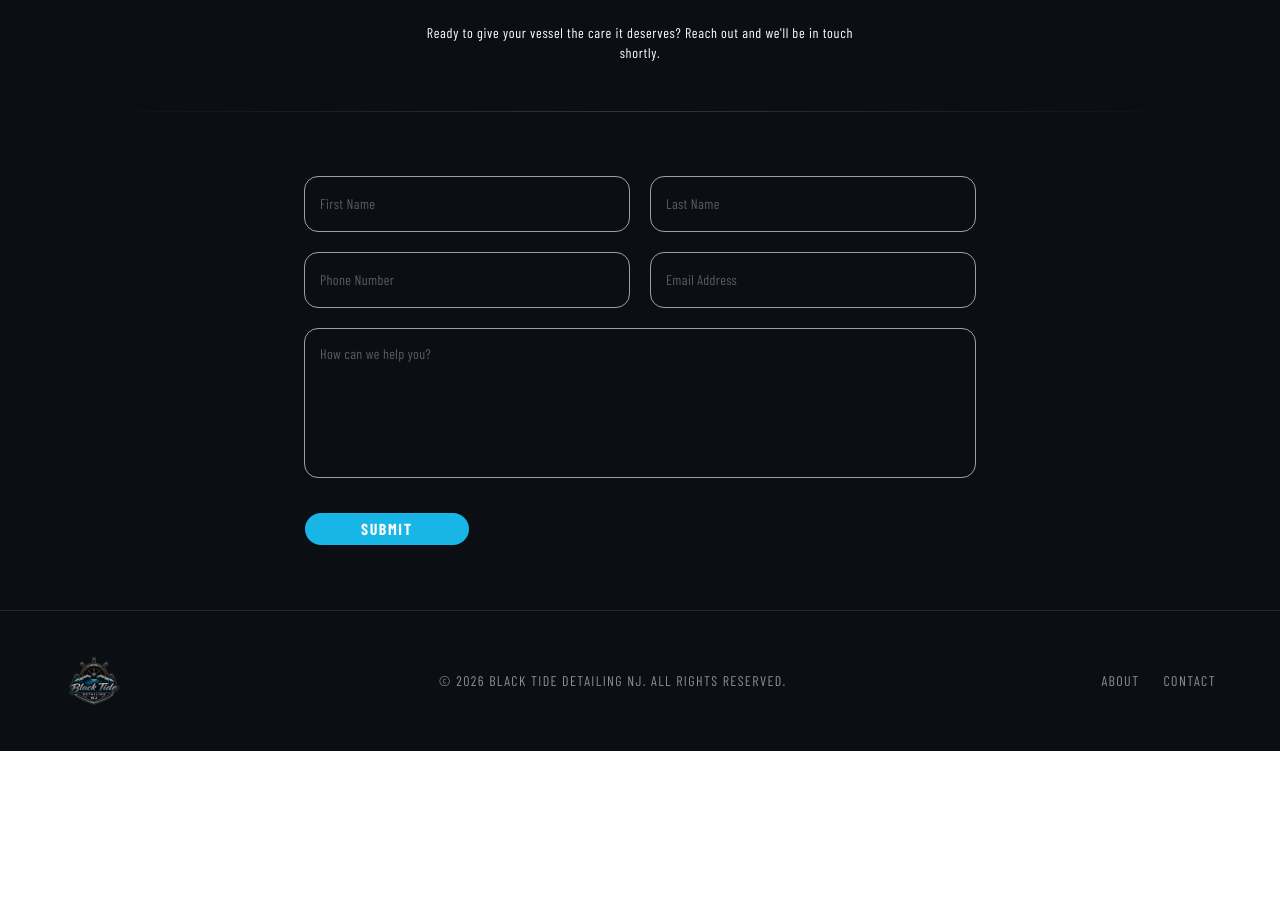
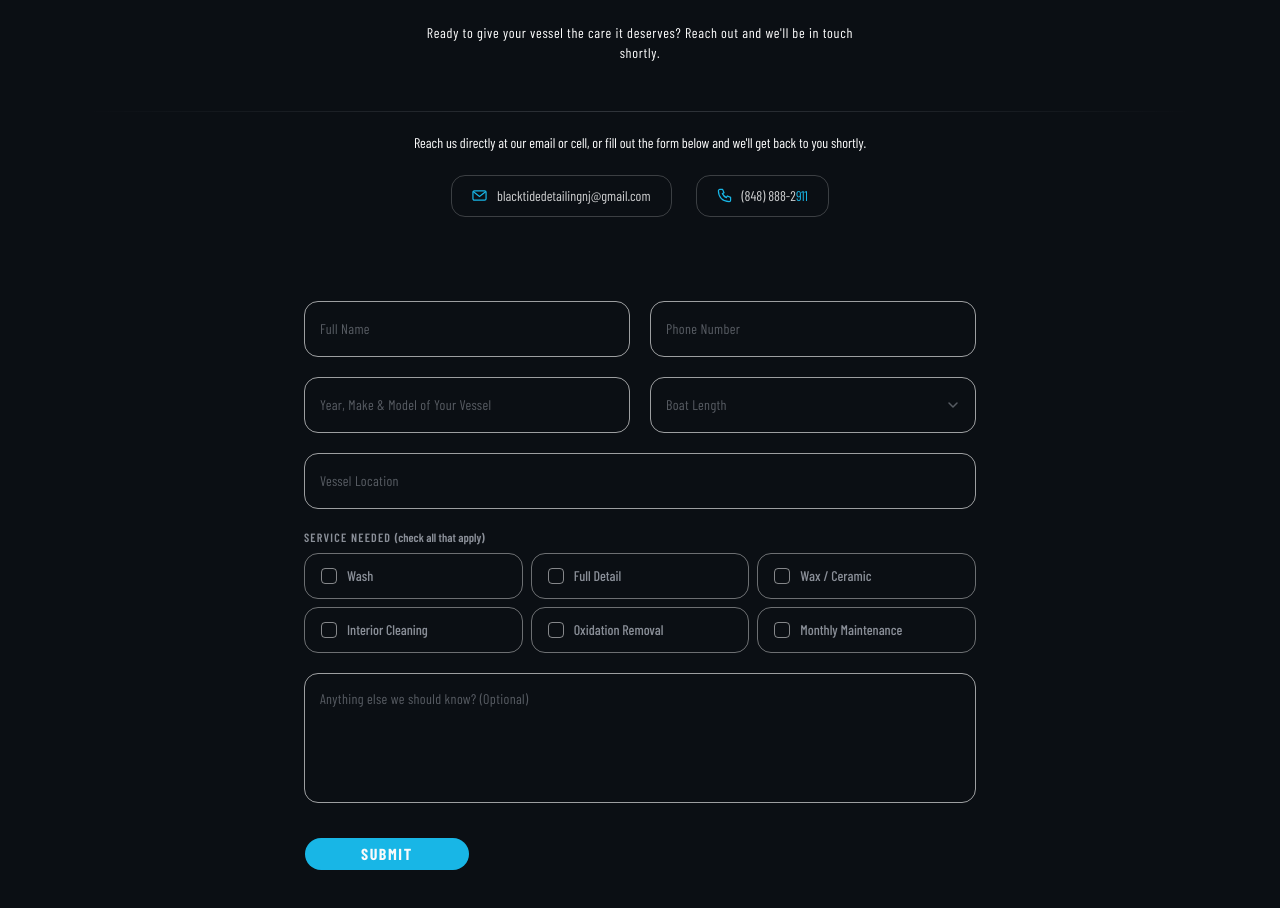
Before and after one commit to blacktidedetailingnj/Black-Tide-Detailing-NJ, a Next.js app in the folder my-app/: page /contact in a window 1280 px wide. Shown: the part 400-1308 px from the top of the page. Before the commit the page ends 1151 px from the top, so only its background shows below. Built offline with nearby package versions, Linux system fonts and the light colour scheme; a web font is replaced by a local one.

Commit message:
updated contact page

```diff
--- a/my-app/app/contact/page.tsx
+++ b/my-app/app/contact/page.tsx
@@ -6,21 +6,46 @@ import NavBar from "@/components/layout/NavBar";
 import Footer from "@/components/layout/Footer";
 import FormField from "@/components/ui/FormField";
 import AppButton from "@/components/ui/AppButton";
+import ServiceButton from "@/components/ui/ServiceButton";
+import SelectField from "@/components/ui/SelectField";
 import Image from "next/image";
 
+const SERVICES = [
+  "Wash",
+  "Full Detail",
+  "Wax / Ceramic",
+  "Interior Cleaning",
+  "Oxidation Removal",
+  "Monthly Maintenance",
+];
+
+const BOAT_SIZES = [
+  "Under 20 ft",
+  "20-24 ft",
+  "25-29 ft",
+  "30-34 ft",
+  "35-39 ft",
+  "40-49 ft",
+  "50+ ft"
+];
+
 interface FormData {
-  firstName: string;
-  lastName: string;
+  fullName: string;
   phone: string;
-  email: string;
+  vesselInfo: string;
+  boatSize: string;
+  vesselLocation: string;
+  services: string[];
   message: string;
 }
 
 interface FormErrors {
-  firstName?: string;
-  lastName?: string;
+  fullName?: string;
   phone?: string;
-  email?: string;
+  vesselInfo?: string;
+  boatSize?: string;
+  vesselLocation?: string;
+  services?: string;
   message?: string;
 }
 
@@ -29,16 +54,10 @@ type SubmitStatus = "idle" | "loading" | "success" | "error";
 function validate(data: FormData): FormErrors {
   const errors: FormErrors = {};
 
-  if (!data.firstName.trim()) {
-    errors.firstName = "First name is required.";
-  } else if (data.firstName.trim().length < 2) {
-    errors.firstName = "Must be at least 2 characters.";
-  }
-
-  if (!data.lastName.trim()) {
-    errors.lastName = "Last name is required.";
-  } else if (data.lastName.trim().length < 2) {
-    errors.lastName = "Must be at least 2 characters.";
+  if (!data.fullName.trim()) {
+    errors.fullName = "Full name is required.";
+  } else if (data.fullName.trim().length < 2) {
+    errors.fullName = "Must be at least 2 characters.";
   }
 
   if (!data.phone.trim()) {
@@ -47,16 +66,20 @@ function validate(data: FormData): FormErrors {
     errors.phone = "Enter a valid phone number.";
   }
 
-  if (!data.email.trim()) {
-    errors.email = "Email address is required.";
-  } else if (!/^[^\s@]+@[^\s@]+\.[^\s@]+$/.test(data.email.trim())) {
-    errors.email = "Enter a valid email address.";
+  if (!data.vesselInfo.trim()) {
+    errors.vesselInfo = "Year, make & model is required.";
   }
 
-  if (!data.message.trim()) {
-    errors.message = "A message is required.";
-  } else if (data.message.trim().length < 10) {
-    errors.message = "Message must be at least 10 characters.";
+  if (!data.boatSize) {
+    errors.boatSize = "Please select a boat length.";
+  }
+
+  if (!data.vesselLocation.trim()) {
+    errors.vesselLocation = "Vessel location is required.";
+  }
+
+  if (data.services.length === 0) {
+    errors.services = "Please select at least one service.";
   }
 
   return errors;
@@ -64,10 +87,12 @@ function validate(data: FormData): FormErrors {
 
 export default function ContactPage() {
   const [formData, setFormData] = useState<FormData>({
-    firstName: "",
-    lastName: "",
+    fullName: "",
     phone: "",
-    email: "",
+    vesselInfo: "",
+    boatSize: "",
+    vesselLocation: "",
+    services: [],
     message: "",
   });
   const [errors, setErrors] = useState<FormErrors>({});
@@ -79,11 +104,23 @@ export default function ContactPage() {
   ) => {
     const value = e.target.value;
     setFormData((prev) => ({ ...prev, [field]: value }));
-    // Re-validate on change if field has been touched
     if (touched[field]) {
       const newErrors = validate({ ...formData, [field]: value });
       setErrors((prev) => ({ ...prev, [field]: newErrors[field] }));
     }
+  };
+
+  const handleServiceToggle = (service: string) => {
+    setFormData((prev) => {
+      const updated = prev.services.includes(service)
+        ? prev.services.filter((s) => s !== service)
+        : [...prev.services, service];
+      if (touched.services) {
+        const newErrors = validate({ ...prev, services: updated });
+        setErrors((e) => ({ ...e, services: newErrors.services }));
+      }
+      return { ...prev, services: updated };
+    });
   };
 
   const handleBlur = (field: keyof FormData) => () => {
@@ -94,9 +131,10 @@ export default function ContactPage() {
 
   const handleSubmit = async (e: React.FormEvent) => {
     e.preventDefault();
-
-    // Touch all fields
-    setTouched({ firstName: true, lastName: true, phone: true, email: true, message: true });
+    setTouched({
+      fullName: true, phone: true, vesselInfo: true,
+      boatSize: true, vesselLocation: true, services: true, message: true,
+    });
 
     const validationErrors = validate(formData);
     setErrors(validationErrors);
@@ -114,7 +152,10 @@ export default function ContactPage() {
 
       if (res.ok) {
         setSubmitStatus("success");
-        setFormData({ firstName: "", lastName: "", phone: "", email: "", message: "" });
+        setFormData({
+          fullName: "", phone: "", vesselInfo: "",
+          boatSize: "", vesselLocation: "", services: [], message: "",
+        });
         setTouched({});
         setErrors({});
       } else {
@@ -132,13 +173,13 @@ export default function ContactPage() {
       {/* Page hero */}
       <section className="pt-16 pb-12 px-6 text-center">
         <Link href="/">
-            <Image
+          <Image
             src="/logo.png"
             alt="Black Tide Detailing NJ"
             width={350}
             height={350}
-            className="object-contain mx-auto mb-6 drop-shadow-2xl w-40 h-40 sm:w-52 sm:h-52 md:w-[220px] md:h-[220px]"
-            />
+            className="object-contain mx-auto mb-6 drop-shadow-2xl w-40 h-40 sm:w-52 sm:h-52 md:w-[220px] md:h-[220px] cursor-pointer"
+          />
         </Link>
         <p
           className="text-metallic uppercase flex items-center justify-center gap-2 mb-4"
@@ -166,6 +207,40 @@ export default function ContactPage() {
         <div className="h-px bg-gradient-to-r from-transparent via-metallic/30 to-transparent" />
       </div>
 
+      {/* Contact info */}
+      <section className="py-5 px-6">
+        <div className="max-w-2xl mx-auto text-center flex flex-col items-center gap-5">
+          <p className="text-white text-sm leading-relaxed">
+            Reach us directly at our email or cell, or fill out the form below and we&apos;ll get back to you shortly.
+          </p>
+          <div className="flex flex-col sm:flex-row gap-3 sm:gap-6">
+            <a
+              href="mailto:blacktidedetailingnj@gmail.com"
+              className="flex items-center gap-2.5 px-5 py-2.5 rounded-xl border border-white/20 hover:border-glow/50 hover:bg-glow/5 transition-all duration-200 group"
+            >
+              <svg width="15" height="15" viewBox="0 0 16 16" fill="none" className="shrink-0 text-glow">
+                <rect x="1" y="3" width="14" height="10" rx="1.5" stroke="currentColor" strokeWidth="1.3" />
+                <path d="M1.5 4l6.5 5 6.5-5" stroke="currentColor" strokeWidth="1.3" strokeLinecap="round" />
+              </svg>
+              <span className="text-sm text-white/80 group-hover:text-white transition-colors">
+                blacktidedetailingnj@gmail.com
+              </span>
+            </a>
+            <a
+              href="tel:+18488882911"
+              className="flex items-center gap-2.5 px-5 py-2.5 rounded-xl border border-white/20 hover:border-glow/50 hover:bg-glow/5 transition-all duration-200 group"
+            >
+              <svg width="15" height="15" viewBox="0 0 16 16" fill="none" className="shrink-0 text-glow">
+                <path d="M3 1.5h3l1.5 3.5-1.75 1a8.5 8.5 0 004.25 4.25l1-1.75L14.5 10v3A1.5 1.5 0 0113 14.5C6.1 14.5 1.5 9.9 1.5 3A1.5 1.5 0 013 1.5z" stroke="currentColor" strokeWidth="1.3" strokeLinecap="round" strokeLinejoin="round" />
+              </svg>
+              <span className="text-sm">
+                <span className="text-white/80 group-hover:text-white transition-colors">(848) 888-2</span><span className="text-glow">911</span>
+              </span>
+            </a>
+          </div>
+        </div>
+      </section>
+
       {/* Form section */}
       <section className="py-16 px-6">
         <div className="max-w-2xl mx-auto">
@@ -179,9 +254,9 @@ export default function ContactPage() {
                 </svg>
               </div>
               <div>
-                <p className="font-bold tracking-wider uppercase text-sm text-glow">Message Sent!</p>
-                <p className="text-metallic text-sm mt-1 tracking-wide">
-                  Thanks for reaching out. We&apos;ll get back to you within 24 hours.
+                <p className="font-bold tracking-wider uppercase text-sm text-glow">Request Received!</p>
+                <p className="text-metallic text-sm mt-1 leading-relaxed tracking-wide">
+                  Thank you for considering our services. We appreciate your interest and the opportunity to assist you. A member of our mobile detailing team will review your request and contact you shortly to discuss scheduling and availability.
                 </p>
               </div>
             </div>
@@ -199,7 +274,7 @@ export default function ContactPage() {
               <div>
                 <p className="font-bold tracking-wider uppercase text-sm text-red-400">Something went wrong</p>
                 <p className="text-metallic text-sm mt-1 tracking-wide">
-                  Please try again or email us directly.
+                  Please try again or contact us directly.
                 </p>
               </div>
             </div>
@@ -207,32 +282,18 @@ export default function ContactPage() {
 
           <form onSubmit={handleSubmit} noValidate className="flex flex-col gap-5">
 
-            {/* Name row */}
-            <div className="grid grid-cols-1 sm:grid-cols-2 gap-5">
+            {/* Full Name + Phone */}
+            <div className="grid grid-cols-1 sm:grid-cols-2 gap-5 items-start">
               <FormField
-                label="First Name"
-                id="firstName"
+                label="Full Name"
+                id="fullName"
                 type="text"
-                autoComplete="given-name"
-                value={formData.firstName}
-                onChange={handleChange("firstName")}
-                onBlur={handleBlur("firstName")}
-                error={touched.firstName ? errors.firstName : undefined}
+                autoComplete="name"
+                value={formData.fullName}
+                onChange={handleChange("fullName")}
+                onBlur={handleBlur("fullName")}
+                error={touched.fullName ? errors.fullName : undefined}
               />
-              <FormField
-                label="Last Name"
-                id="lastName"
-                type="text"
-                autoComplete="family-name"
-                value={formData.lastName}
-                onChange={handleChange("lastName")}
-                onBlur={handleBlur("lastName")}
-                error={touched.lastName ? errors.lastName : undefined}
-              />
-            </div>
-
-            {/* Phone + Email row */}
-            <div className="grid grid-cols-1 sm:grid-cols-2 gap-5">
               <FormField
                 label="Phone Number"
                 id="phone"
@@ -243,28 +304,78 @@ export default function ContactPage() {
                 onBlur={handleBlur("phone")}
                 error={touched.phone ? errors.phone : undefined}
               />
+            </div>
+
+            {/* Year, Make & Model + Boat Length */}
+            <div className="grid grid-cols-1 sm:grid-cols-2 gap-5 items-start">
               <FormField
-                label="Email Address"
-                id="email"
-                type="email"
-                autoComplete="email"
-                value={formData.email}
-                onChange={handleChange("email")}
-                onBlur={handleBlur("email")}
-                error={touched.email ? errors.email : undefined}
+                label="Year, Make & Model of Your Vessel"
+                id="vesselInfo"
+                type="text"
+                placeholder="e.g. 2018 Sea Ray 270"
+                value={formData.vesselInfo}
+                onChange={handleChange("vesselInfo")}
+                onBlur={handleBlur("vesselInfo")}
+                error={touched.vesselInfo ? errors.vesselInfo : undefined}
               />
+              <SelectField
+                id="boatSize"
+                label="Boat Length"
+                value={formData.boatSize}
+                onSelect={(val) => {
+                  setFormData((prev) => ({ ...prev, boatSize: val }));
+                  if (touched.boatSize) {
+                    const errs = validate({ ...formData, boatSize: val });
+                    setErrors((prev) => ({ ...prev, boatSize: errs.boatSize }));
+                  }
+                }}
+                onBlur={handleBlur("boatSize")}
+                error={touched.boatSize ? errors.boatSize : undefined}
+                options={BOAT_SIZES}
+              />
+            </div>
+
+            {/* Vessel Location */}
+            <FormField
+              label="Vessel Location"
+              id="vesselLocation"
+              type="text"
+              placeholder="Marina name, dock, or address where we'll service your boat"
+              value={formData.vesselLocation}
+              onChange={handleChange("vesselLocation")}
+              onBlur={handleBlur("vesselLocation")}
+              error={touched.vesselLocation ? errors.vesselLocation : undefined}
+            />
+
+            {/* Services checkboxes */}
+            <div className="flex flex-col gap-2">
+              <p className="text-xs uppercase tracking-widest text-metallic font-semibold">
+                Service Needed <span className="normal-case tracking-normal">(check all that apply)</span>
+              </p>
+              <div className="grid grid-cols-2 sm:grid-cols-3 gap-2">
+                {SERVICES.map((service) => (
+                  <ServiceButton
+                    key={service}
+                    label={service}
+                    checked={formData.services.includes(service)}
+                    onClick={() => handleServiceToggle(service)}
+                  />
+                ))}
+              </div>
+              {touched.services && errors.services && (
+                <p className="text-red-400 text-xs mt-0.5">{errors.services}</p>
+              )}
             </div>
 
             {/* Message */}
             <FormField
-              label="How can we help you?"
+              label="Anything else we should know? (Optional)"
               id="message"
               multiline
-              rows={6}
+              rows={5}
               value={formData.message}
               onChange={handleChange("message")}
               onBlur={handleBlur("message")}
-              error={touched.message ? errors.message : undefined}
             />
 
             {/* Submit */}
```
